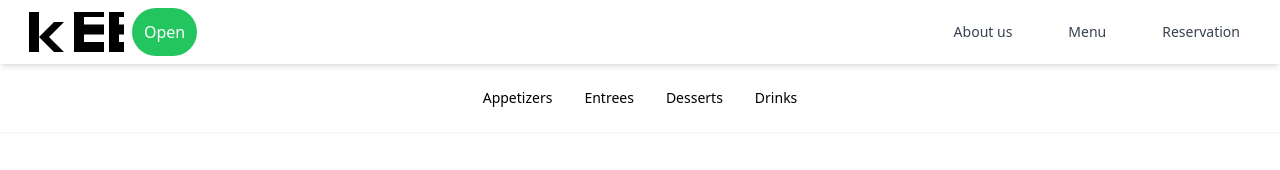
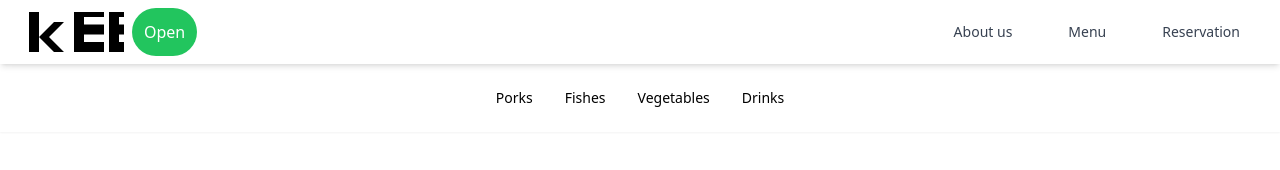
Before and after one commit to sui-kee/kee-restaurant, a Next.js app: page /menu in a window 1280 px wide. Shown: the top 170 px of the page. Built offline with nearby package versions, Linux system fonts and the light colour scheme; a web font is replaced by a local one.

Commit message:
change routing menu's link

```diff
--- a/components/component/menu.tsx
+++ b/components/component/menu.tsx
@@ -71,23 +71,23 @@ export function Menu() {
         <div className="container mx-auto flex justify-center py-4 px-4 md:px-6">
           <Link
             className="group inline-flex h-9 w-max items-center justify-center rounded-md px-4 py-2 text-sm font-medium transition-colors hover:bg-gray-100 hover:text-gray-900 focus:bg-gray-100 focus:text-gray-900 focus:outline-none disabled:pointer-events-none disabled:opacity-50 data-[active]:bg-gray-100/50 data-[state=open]:bg-gray-100/50 dark:bg-gray-950 dark:hover:bg-gray-800 dark:hover:text-gray-50 dark:focus:bg-gray-800 dark:focus:text-gray-50 dark:data-[active]:bg-gray-800/50 dark:data-[state=open]:bg-gray-800/50"
-            href="#appetizers"
+            href="#porks"
           >
-            Appetizers
+            Porks
           </Link>
 
           <Link
             className="group inline-flex h-9 w-max items-center justify-center rounded-md px-4 py-2 text-sm font-medium transition-colors hover:bg-gray-100 hover:text-gray-900 focus:bg-gray-100 focus:text-gray-900 focus:outline-none disabled:pointer-events-none disabled:opacity-50 data-[active]:bg-gray-100/50 data-[state=open]:bg-gray-100/50 dark:bg-gray-950 dark:hover:bg-gray-800 dark:hover:text-gray-50 dark:focus:bg-gray-800 dark:focus:text-gray-50 dark:data-[active]:bg-gray-800/50 dark:data-[state=open]:bg-gray-800/50"
-            href="#entrees"
+            href="#fishes"
           >
-            Entrees
+            Fishes
           </Link>
 
           <Link
             className="group inline-flex h-9 w-max items-center justify-center rounded-md px-4 py-2 text-sm font-medium transition-colors hover:bg-gray-100 hover:text-gray-900 focus:bg-gray-100 focus:text-gray-900 focus:outline-none disabled:pointer-events-none disabled:opacity-50 data-[active]:bg-gray-100/50 data-[state=open]:bg-gray-100/50 dark:bg-gray-950 dark:hover:bg-gray-800 dark:hover:text-gray-50 dark:focus:bg-gray-800 dark:focus:text-gray-50 dark:data-[active]:bg-gray-800/50 dark:data-[state=open]:bg-gray-800/50"
-            href="#desserts"
+            href="#vegetables"
           >
-            Desserts
+            Vegetables
           </Link>
 
           <Link
@@ -98,7 +98,7 @@ export function Menu() {
           </Link>
         </div>
       </nav>
-      <section className="py-12 px-4 md:px-6" id="appetizers">
+      <section className="py-12 px-4 md:px-6" id="porks">
         <div className="container mx-auto">
           <h2 className="mb-6 text-2xl font-bold">Porks</h2>
           <div className="grid gap-6 sm:grid-cols-2 md:grid-cols-3 lg:grid-cols-4">
@@ -108,7 +108,7 @@ export function Menu() {
           </div>
         </div>
       </section>
-      <section className="py-12 px-4 md:px-6" id="entrees">
+      <section className="py-12 px-4 md:px-6" id="fishes">
         <div className="container mx-auto">
           <h2 className="mb-6 text-2xl font-bold">Fishes</h2>
           <div className="grid gap-6 sm:grid-cols-2 md:grid-cols-3 lg:grid-cols-4">
@@ -118,7 +118,7 @@ export function Menu() {
           </div>
         </div>
       </section>
-      <section className="py-12 px-4 md:px-6" id="desserts">
+      <section className="py-12 px-4 md:px-6" id="vegetables">
         <div className="container mx-auto">
           <h2 className="mb-6 text-2xl font-bold">Vegetables</h2>
           <div className="grid gap-6 sm:grid-cols-2 md:grid-cols-3 lg:grid-cols-4">
```
